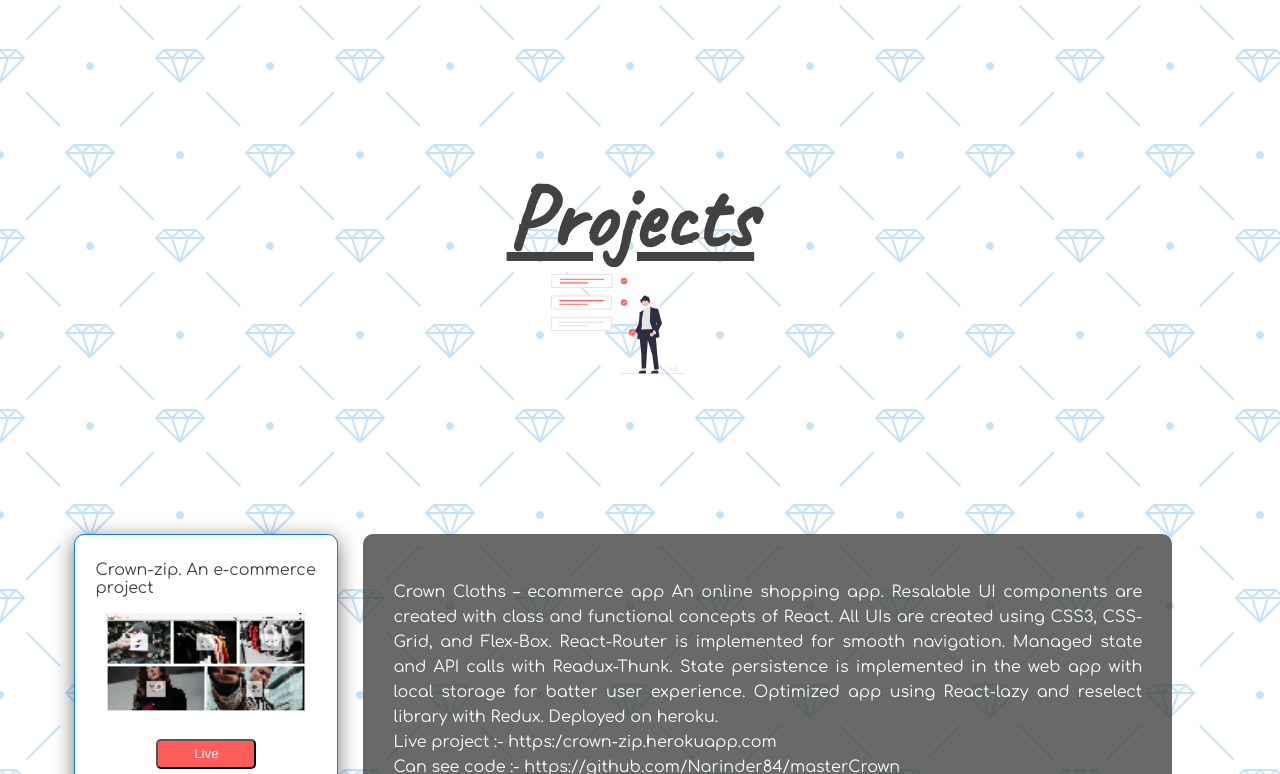
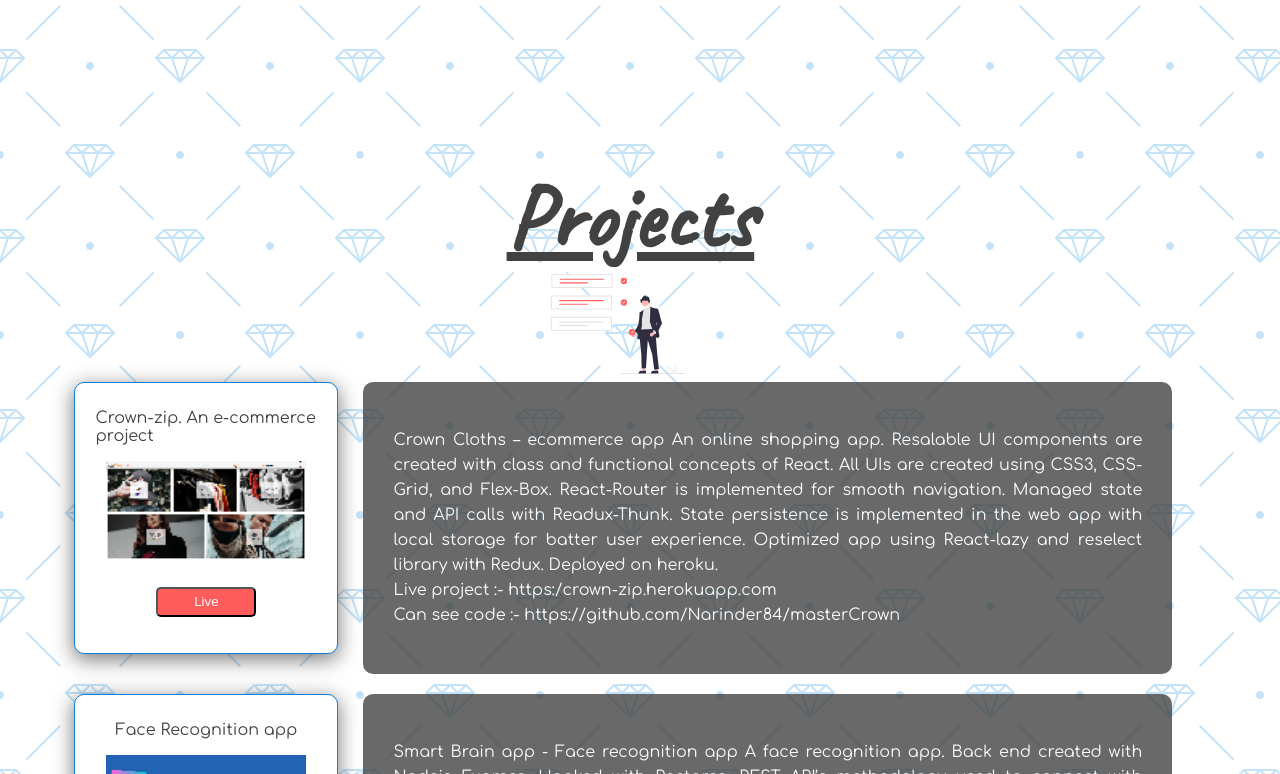
Before and after one commit to Narinder84/dream-projects, a React (Create React App) app: page / in a window 1280 px wide. Shown: the part 2274-3048 px from the top of the page. Built offline with nearby package versions, Linux system fonts and the light colour scheme.

Commit message:
some up date to ui

```diff
--- a/src/components/darkLightMode/darkLightComponents/lightDark.project/lightDark.project.styles.css
+++ b/src/components/darkLightMode/darkLightComponents/lightDark.project/lightDark.project.styles.css
@@ -21,7 +21,7 @@ h1 {
 .image-container-project {
 	margin-right: 25px;
 	width: auto;
-	height: 30vh;
+	height: 11vh;
 }
 
 .project-container {
```
